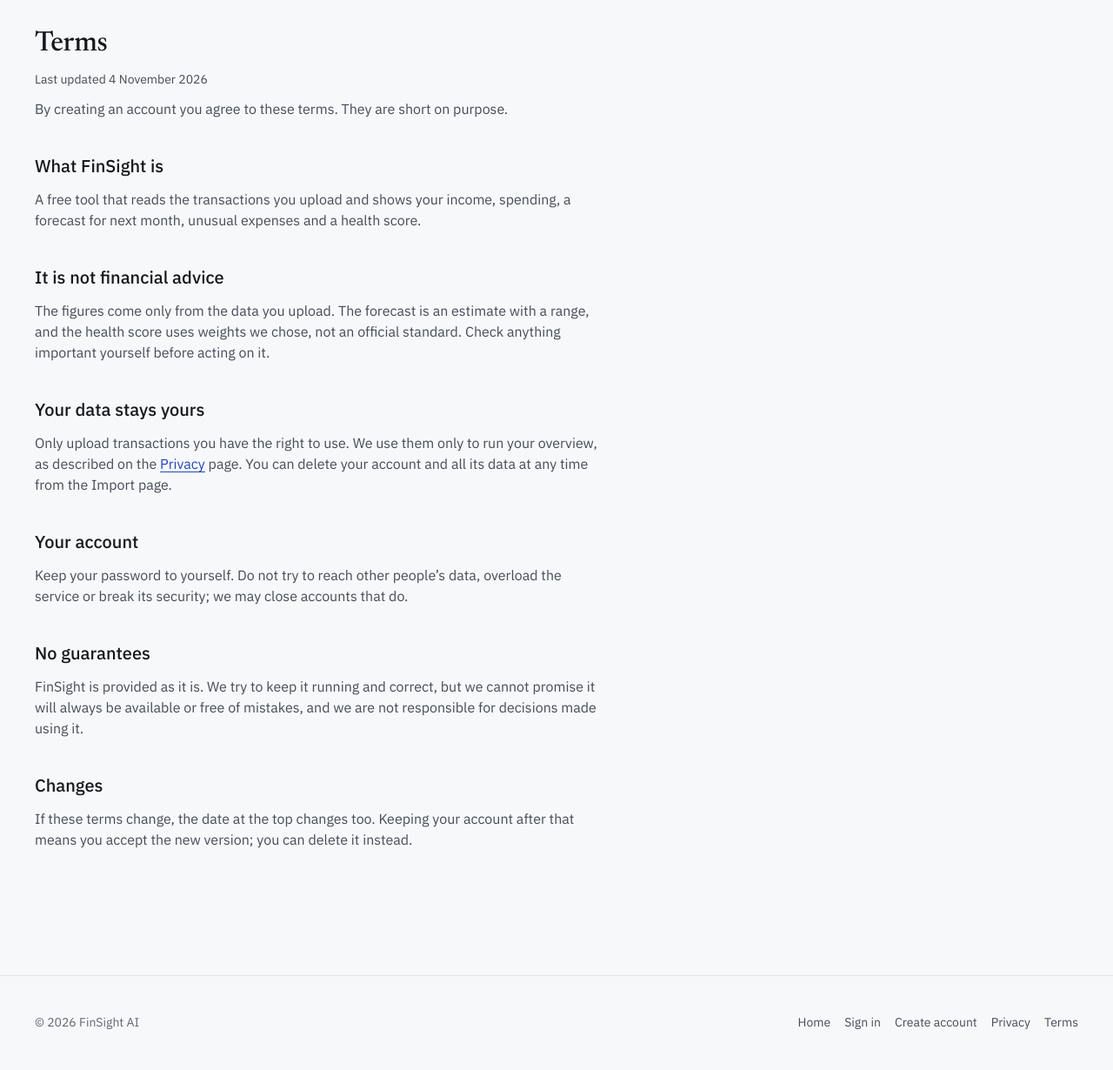
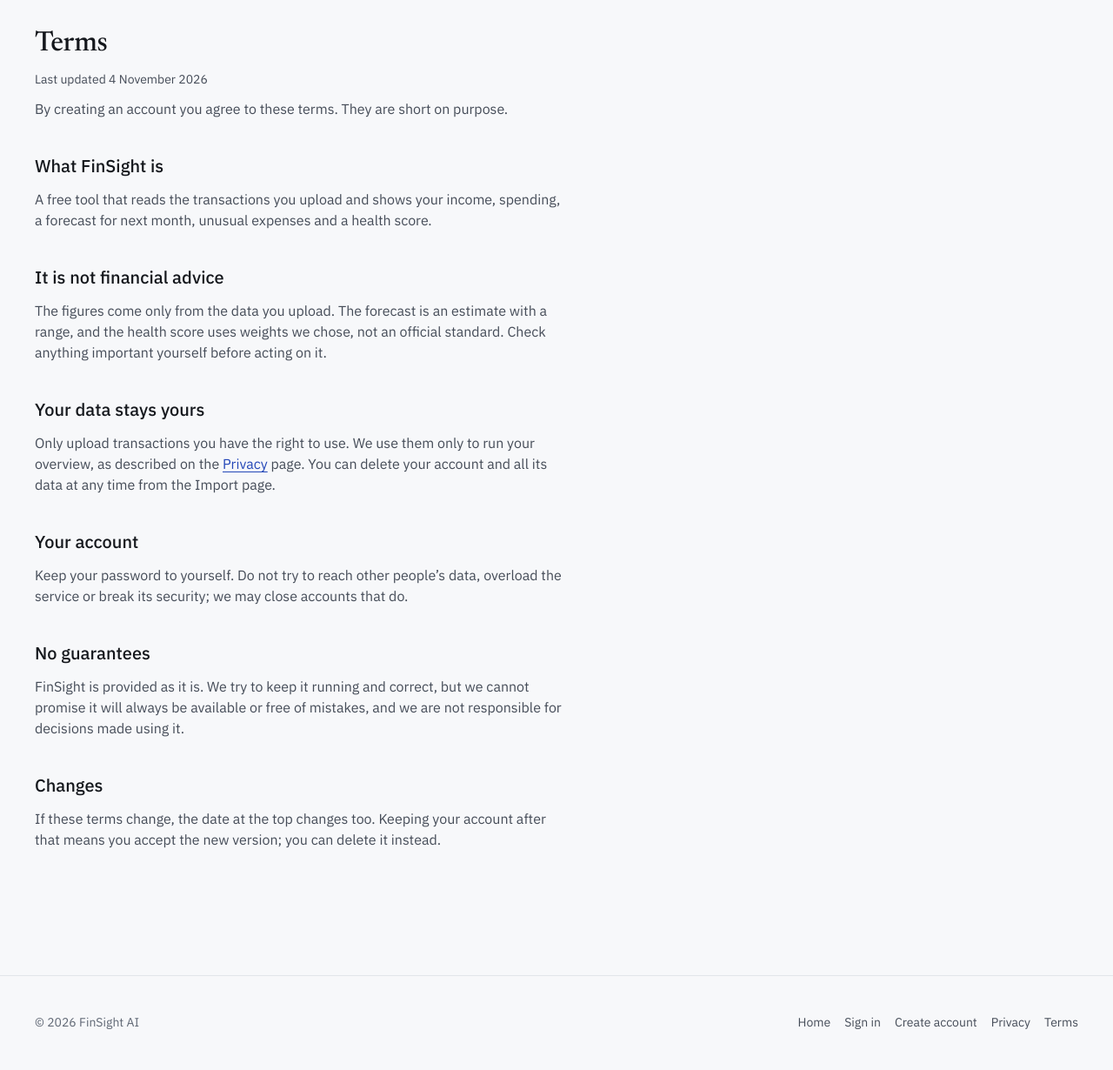
Before and after one commit to Galvin70124O/FinSight-AI, a Flask app: page /terms in a window 1280 px wide. Shown: the part 76-1306 px from the top of the page at 87% size. Run offline with Flask 3, Linux system fonts and the light colour scheme; some libraries are stand-ins or nearby versions.

Commit message:
Keep Privacy and Terms at a readable line length
About 75 characters per line instead of 90, and text-wrap: pretty on
paragraphs so no last line holds a single word.

Co-Authored-By: Claude Opus 5.5 <noreply@anthropic.com>

```diff
--- a/static/style.css
+++ b/static/style.css
@@ -64,6 +64,7 @@ body {
   -webkit-font-smoothing: antialiased;
 }
 h1, h2, h3, p, ol, ul, figure { margin: 0; }
+p, li { text-wrap: pretty; }  /* no single word left alone on a last line */
 ol, ul { padding: 0; list-style: none; }
 a { color: inherit; text-decoration: none; }
 img { display: block; max-width: 100%; height: auto; }
@@ -324,7 +325,7 @@ svg { flex: none; }
 .not-found p { margin-top: var(--s3); color: var(--ink-2); }
 .not-found .page-actions { margin-top: var(--s6); }
 
-.legal { max-width: 68ch; padding: var(--s8) 0 var(--s12); }
+.legal { max-width: 38rem; padding: var(--s8) 0 var(--s12); }  /* about 75 characters of body text */
 .legal > p, .legal li { color: var(--ink-2); }
 .legal > p { margin-top: var(--s3); }
 .legal h2 { margin-top: var(--s10); font-size: 20px; line-height: 28px; font-weight: 500; text-wrap: balance; }
```
